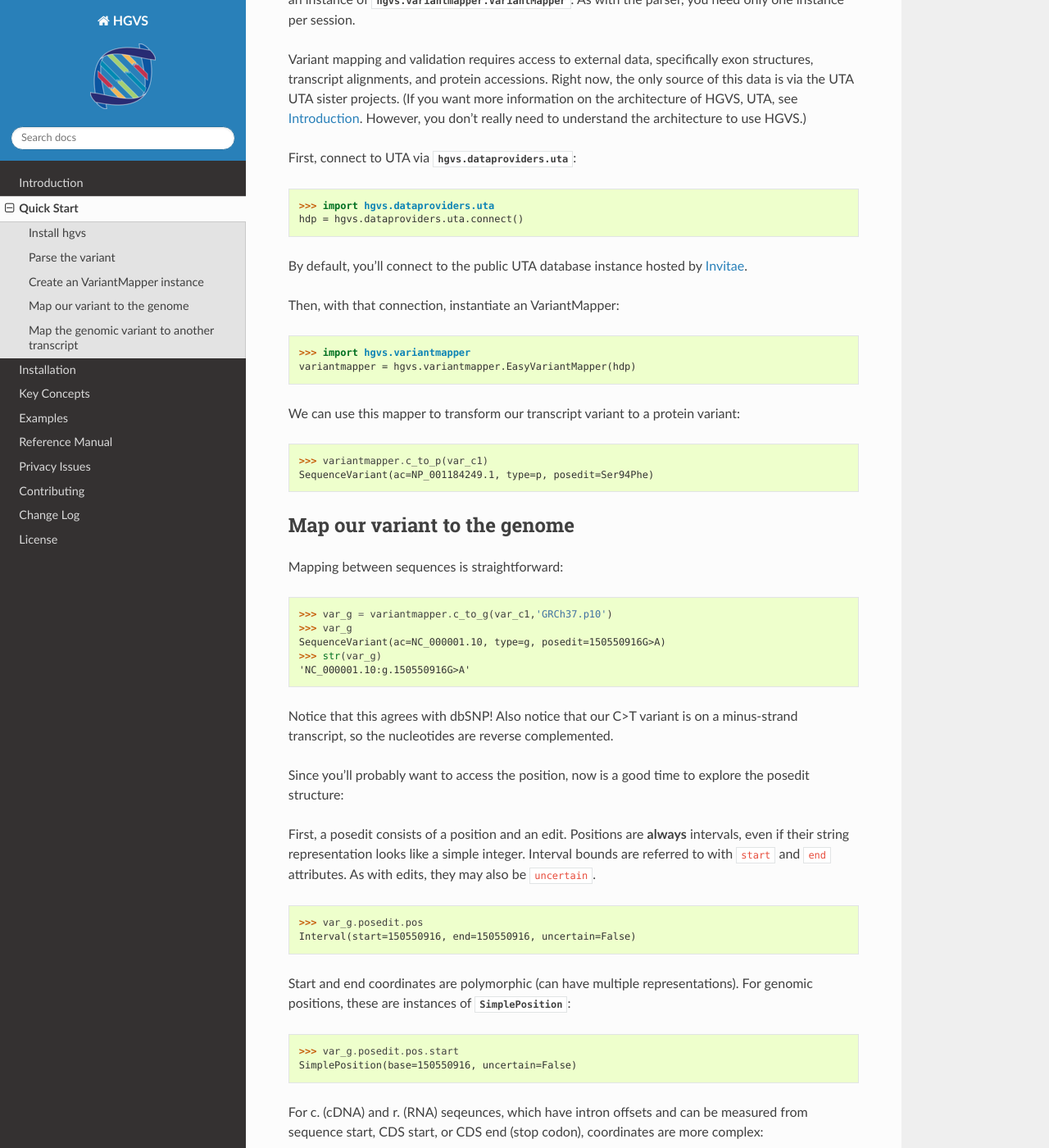
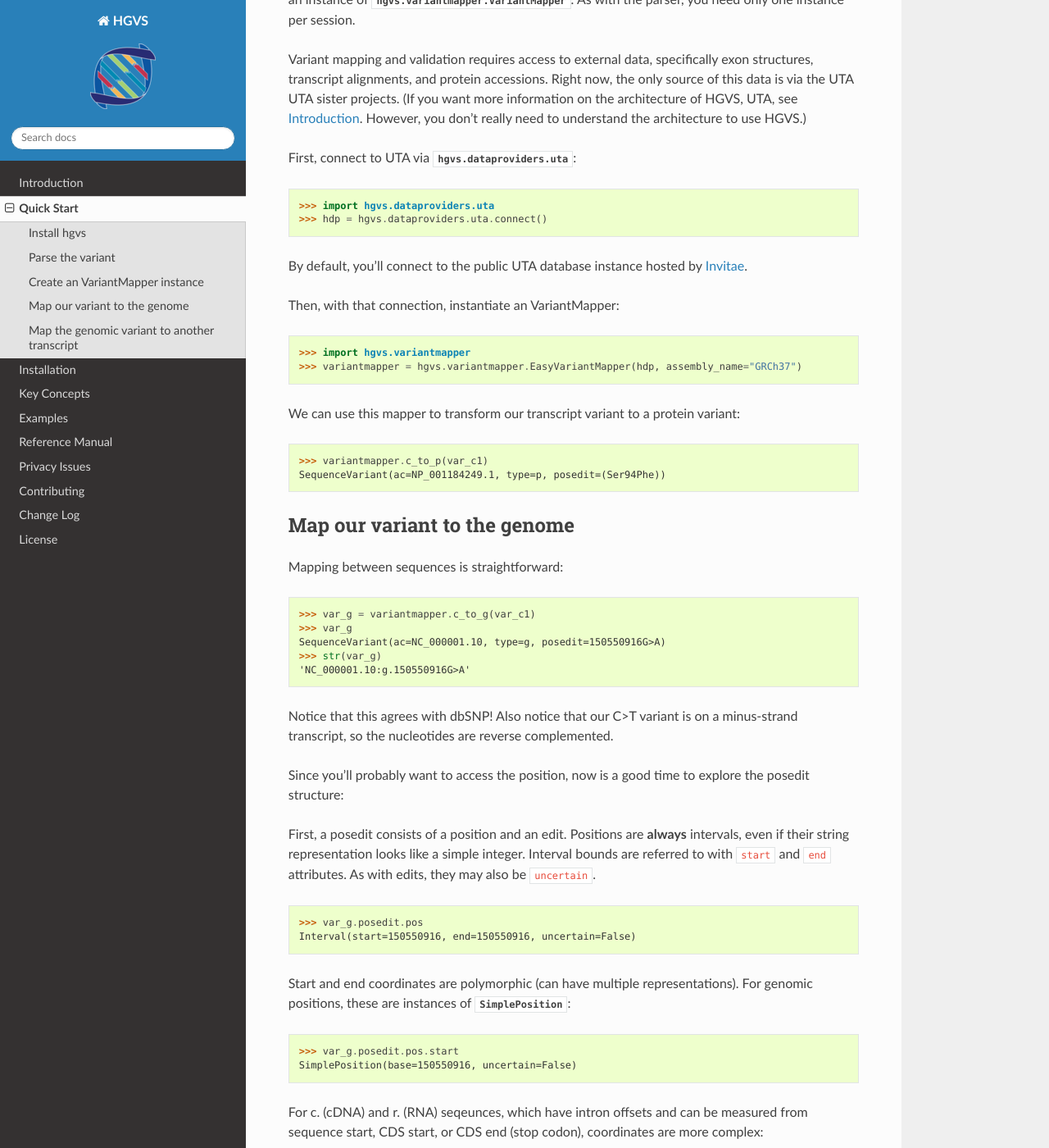
Before and after one commit to biocommons/hgvs, a Sphinx documentation site: the page built from doc/quick_start.rst, in a window 1280 px wide and 1400 px high, scrolled down 1803 px. Shown: the whole window at 82% size. Built offline with Sphinx 7.4.7 and the Read the Docs theme 2.0.0, drawn with Linux system fonts in a browser that asks for light colours; formulas are drawn with MathJax 3; the version number could not be read and is left out; some of the changed text lies outside the part shown.

Commit message:
fixes #287: run doctest on doc directory

```diff
--- a/doc/key_concepts.rst
+++ b/doc/key_concepts.rst
@@ -70,9 +72,9 @@
 For that variant, the properties may be obtained easily by dot lookup:
 
 >>> var.ac
-u'NM_001197320.1'
+'NM_001197320.1'
 >>> var.type
-u'c'
+'c'
 >>> var.posedit
 PosEdit(pos=281, edit=C>T, uncertain=False)
 >>> var.posedit.pos
--- a/doc/quick_start.rst
+++ b/doc/quick_start.rst
@@ -98,7 +98,7 @@
 First, connect to UTA via :mod:`hgvs.dataproviders.uta`:
 
 >>> import hgvs.dataproviders.uta
-hdp = hgvs.dataproviders.uta.connect()
+>>> hdp = hgvs.dataproviders.uta.connect()
 
 By default, you'll connect to the public UTA database instance hosted by
 `Invitae <http://invitae.com/>`_.
@@ -106,12 +106,12 @@
 Then, with that connection, instantiate an VariantMapper:
 
 >>> import hgvs.variantmapper
-variantmapper = hgvs.variantmapper.EasyVariantMapper(hdp)
+>>> variantmapper = hgvs.variantmapper.EasyVariantMapper(hdp, assembly_name="GRCh37")
 
 We can use this mapper to transform our transcript variant to a protein variant:
 
 >>> variantmapper.c_to_p(var_c1)
-SequenceVariant(ac=NP_001184249.1, type=p, posedit=Ser94Phe)
+SequenceVariant(ac=NP_001184249.1, type=p, posedit=(Ser94Phe))
 
 
 Map our variant to the genome
@@ -119,7 +119,7 @@
 
 Mapping between sequences is straightforward:
 
->>> var_g = variantmapper.c_to_g(var_c1,'GRCh37.p10')
+>>> var_g = variantmapper.c_to_g(var_c1)
 >>> var_g
 SequenceVariant(ac=NC_000001.10, type=g, posedit=150550916G>A)
 >>> str(var_g)
@@ -158,7 +158,7 @@
 >>> var_g.posedit.pos.start.base
 150550916
 >>> type(var_g.posedit.pos.start.base)
-int
+<type 'int'>
 
 
 Map the genomic variant to another transcript
@@ -168,12 +168,12 @@
 transcript accession. One way to get those is to ask the data
 provider:
 
->>> [ tx['ac'] for tx in hdp.get_tx_for_gene('MCL1') ]
-['NM_021960.4', 'NM_182763.2', 'NM_001197320.1']
+>>> # [tx['tx_ac'] for tx in hdp.get_tx_for_gene('MCL1')]
+[... 'NM_182763.2' ...]
 
 Let's map to the transcript for which this is an intronic variant.
 
->>> var_c2 = variantmapper.g_to_c(var_g,'NM_182763.2','GRCh37.p10')
+>>> var_c2 = variantmapper.g_to_c(var_g, 'NM_182763.2')
 >>> var_c2
 SequenceVariant(ac=NM_182763.2, type=c, posedit=688+403C>T)
 >>> var_c2.posedit.pos.start
```
Also changed, not shown: other parts of doc/key_concepts.rst (+2 -0 lines), other parts of doc/quick_start.rst (+1 -1 lines), 1 other file.
